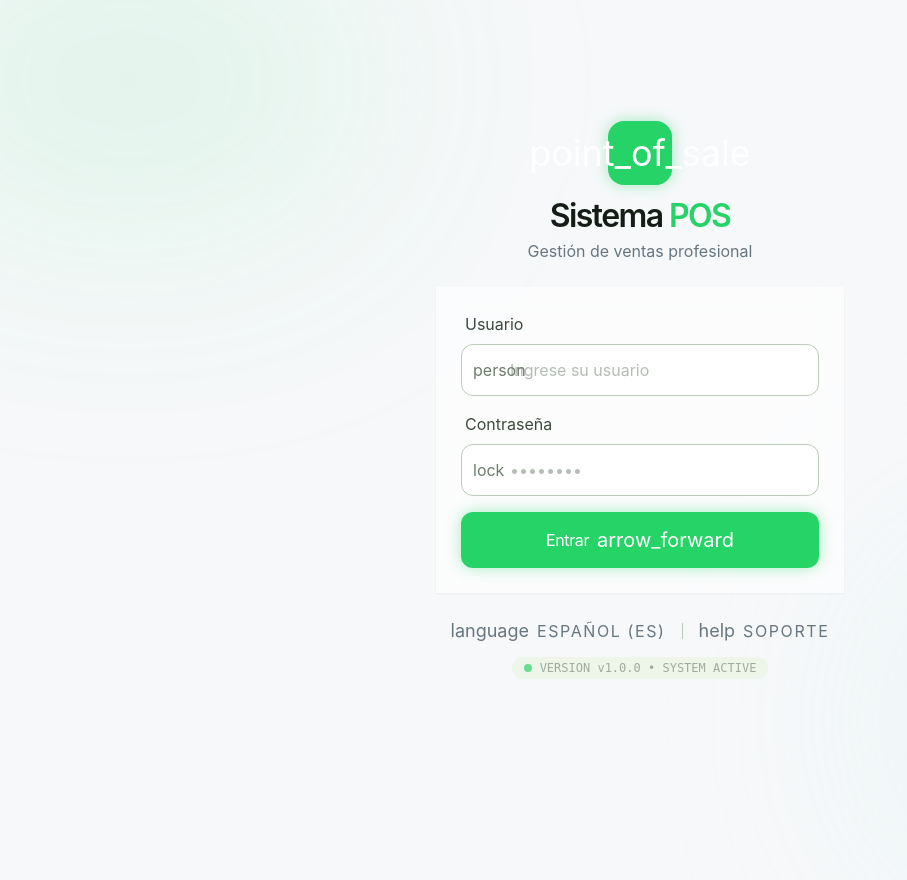
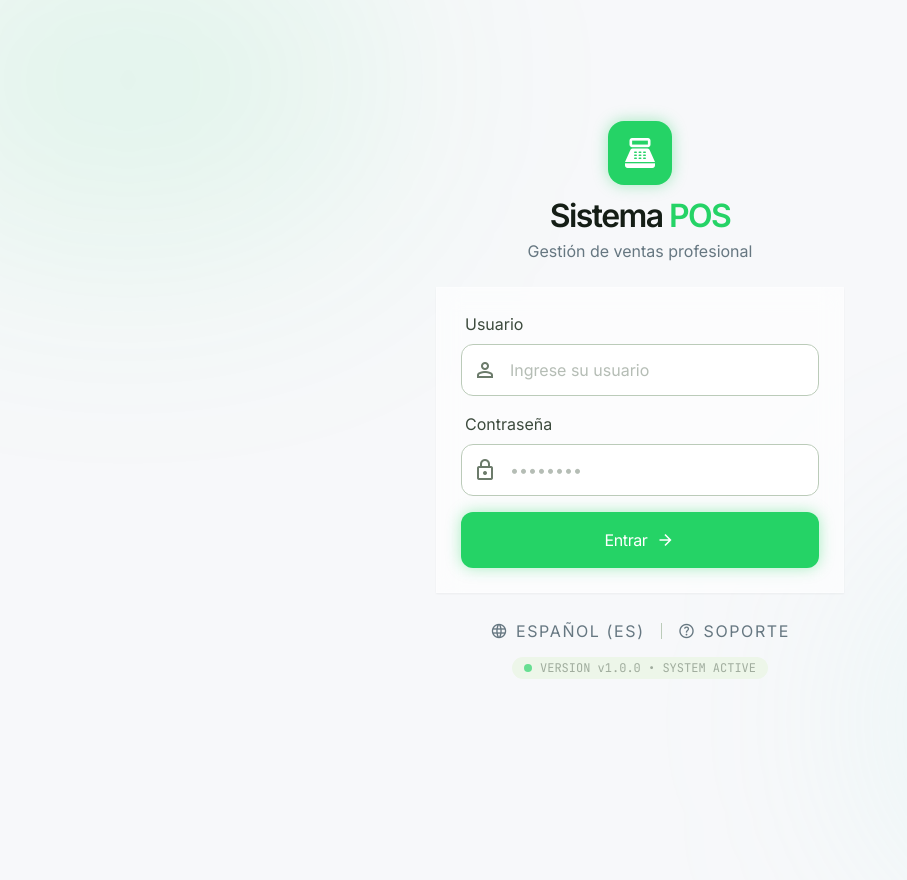
Before and after one commit to Yerridev/sistema-pos, a Django app: template templates/login.html in a window 1280 px wide; the page is wider, and only the part inside the window is pictured. Shown: that part, without its empty margins (0-907 px from the left). Run offline with Django 5.2, Linux system fonts and the light colour scheme; the template is opened without the code that fills it, so the values that code supplies are empty; some libraries are stand-ins or nearby versions.

Commit message:
fix(deploy): agregar CSRF_TRUSTED_ORIGINS y Material Symbols font en login
- settings.py: CSRF_TRUSTED_ORIGINS desde env var (comma-separated)
- settings.py: SECURE_PROXY_SSL_HEADER para Railway HTTPS proxy
- login.html: agregar Google Fonts links (Inter + Material Symbols)
  que faltaban en el template standalone

```diff
--- a/config/settings.py
+++ b/config/settings.py
@@ -27,6 +27,12 @@ SECRET_KEY = config('SECRET_KEY')
 DEBUG = config('DJANGO_DEBUG', default=False, cast=bool)
 
 ALLOWED_HOSTS = ['*']
+
+CSRF_TRUSTED_ORIGINS = [
+    origin.strip() for origin in config('CSRF_TRUSTED_ORIGINS', default='').split(',') if origin.strip()
+]
+
+SECURE_PROXY_SSL_HEADER = ('HTTP_X_FORWARDED_PROTO', 'https')
 
 
 # Application definition
--- a/templates/login.html
+++ b/templates/login.html
@@ -5,6 +5,8 @@
     <meta charset="utf-8"/>
     <meta content="width=device-width, initial-scale=1.0" name="viewport"/>
     <title>Sistema POS - Login</title>
+    <link href="https://fonts.googleapis.com/css2?family=Inter:wght@400;500;600;700;800;900&family=JetBrains+Mono:wght@400;500;600&display=swap" rel="stylesheet" />
+    <link href="https://fonts.googleapis.com/css2?family=Material+Symbols+Outlined:wght,FILL@100..700,0..1&display=swap" rel="stylesheet" />
     <script src="https://cdn.tailwindcss.com?plugins=forms,container-queries"></script>
     <script>
         tailwind.config = {
```
